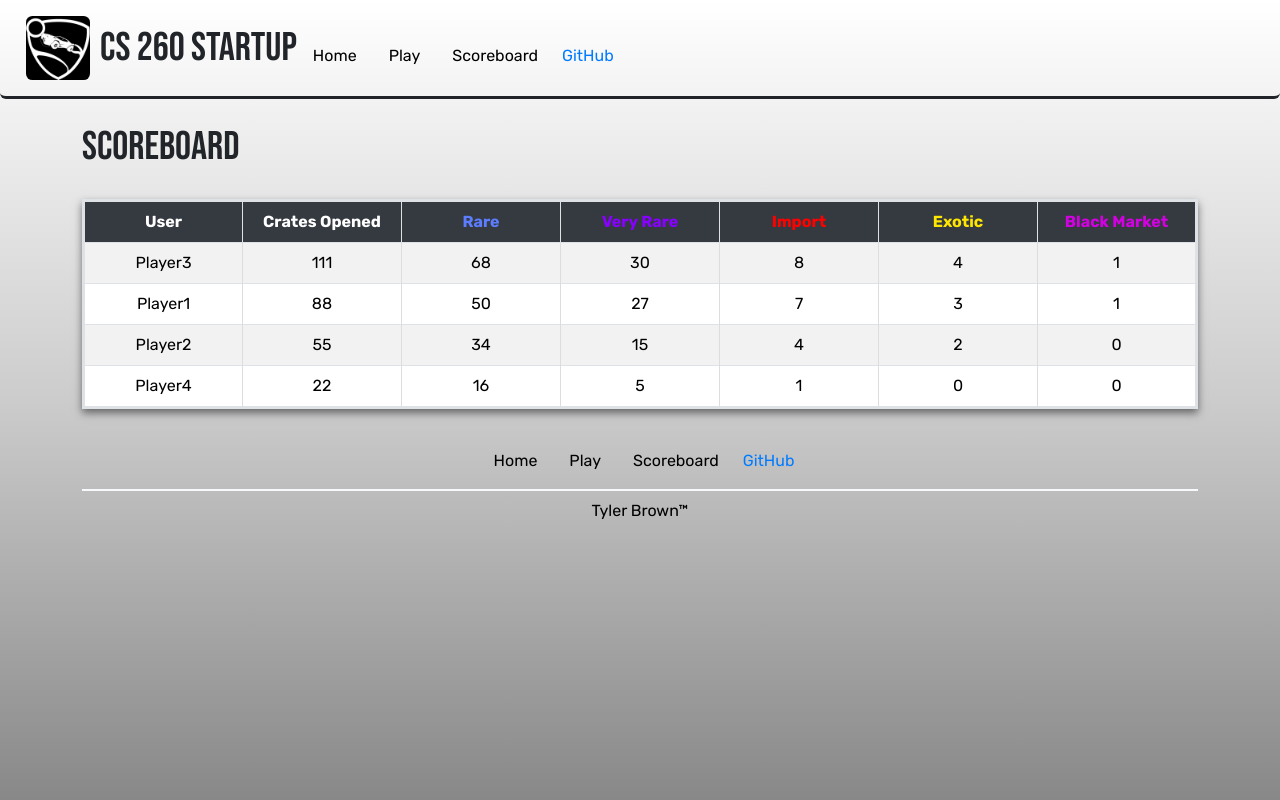
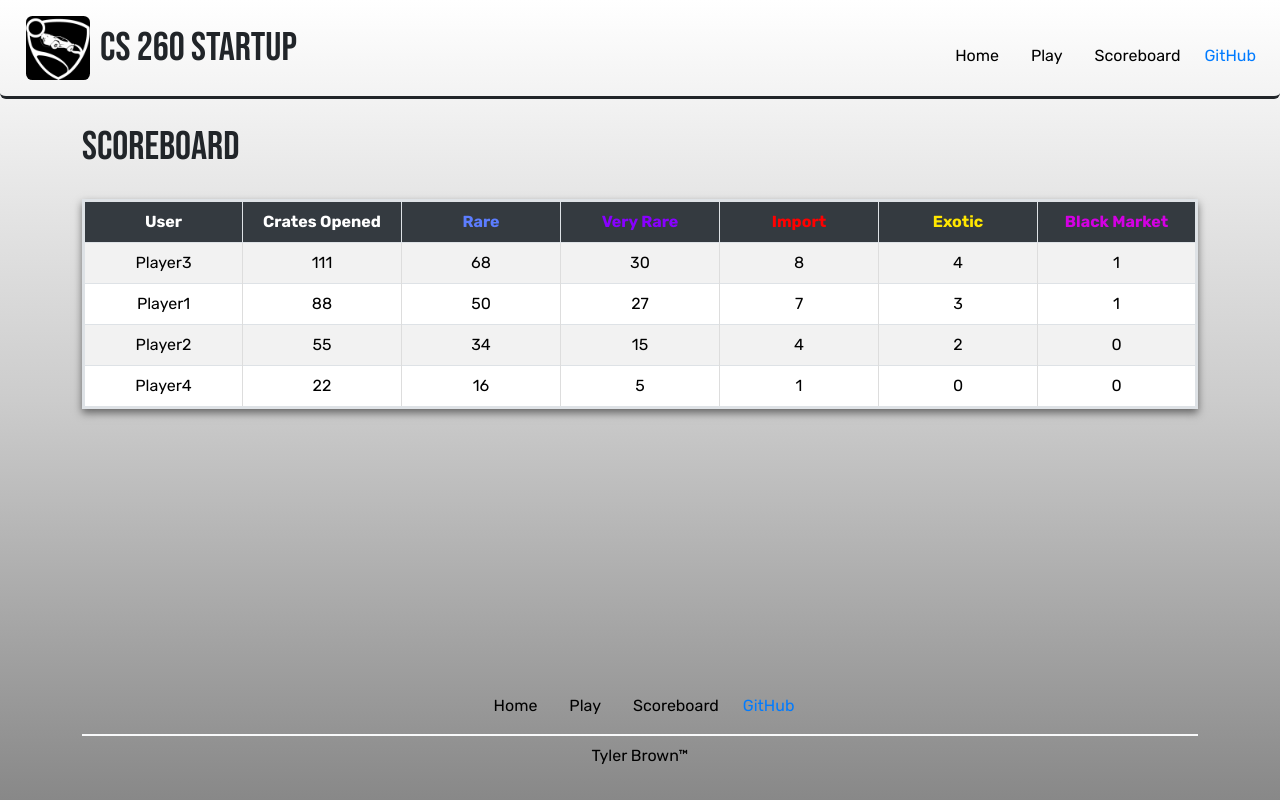
Before and after one commit to tbjimmer/startup, a React (Vite) app: page /scoreboard in a window 1280 px wide. Built offline with nearby package versions, Linux system fonts and the light colour scheme.

Commit message:
Fixed footer location

```diff
--- a/src/app.css
+++ b/src/app.css
@@ -1,5 +1,11 @@
 @import url('https://fonts.googleapis.com/css2?family=Rubik:wght@400;500;700&display=swap');
 @import url('https://fonts.googleapis.com/css2?family=Bebas+Neue&display=swap');
+
+#root {
+    display: flex;
+    flex-direction: column;
+    min-height: 100vh;
+}
 
 .dominuslogo img{
     border-radius: 10%;
@@ -41,9 +47,10 @@ h2 {
     display: block;
     margin-top: 10px;
     color: rgb(57, 57, 57);
+    margin-bottom: 1rem;
 }
 
-html, body{
+html, body {
     height: 100%;
     margin: 0;
 }
@@ -52,17 +59,15 @@ body {
     display: flex;
     flex-direction: column;
     background: linear-gradient(to bottom, #ffffff 0%, #cccccc 50%, #888888 100%);
-    margin: 0;
     font-family: 'Rubik', sans-serif !important;
 }
 
 footer {
     margin-top: auto;
     margin-bottom: 1rem;
+
 }
 
 .container {
     flex-grow: 1;
-    display: flex;
-    flex-direction: column;
 }
--- a/src/app.jsx
+++ b/src/app.jsx
@@ -12,7 +12,7 @@ import { Scoreboard } from './scoreboard/scoreboard';
 export default function App() {
     return(
         <BrowserRouter>
-            <header className="d-flex flex-wrap align-items-center justify-content-center justify-content-md-between py-3 mb-4 px-3 border-bottom border-dark border-3 rounded">
+            <header className="d-flex flex-wrap align-items-center justify-content-md-between py-3 mb-4 px-3 border-bottom border-dark border-3 rounded">
                 <nav className = "d-flex align-items-center col-auto text-dark text-decoration-none">
                         <NavLink className='nav-item' to='home'>
                         <div id="logo" className="dominuslogo">
@@ -22,13 +22,14 @@ export default function App() {
                         <h1>
                             CS 260 Startup
                         </h1>
-                    <menu className="nav col-12 col-md-auto mb-2 justify-content-center mb-md-0">
+                </nav>
+                    <menu className="nav col-12 col-md-auto mb-2 justify-content-right mb-md-0">
                         <li> <NavLink className='nav-link' to='/'>Home</NavLink> </li>
                         <li> <NavLink className='nav-link' to='play'>Play</NavLink> </li>
                         <li> <NavLink className='nav-link' to='scoreboard'>Scoreboard</NavLink> </li>
                         <li><a href="https://github.com/tbjimmer/startup" className="nav-link px-2 link-primary">GitHub</a></li>
                     </menu>
-                </nav>
+
             </header>
 
             <Routes>
```
